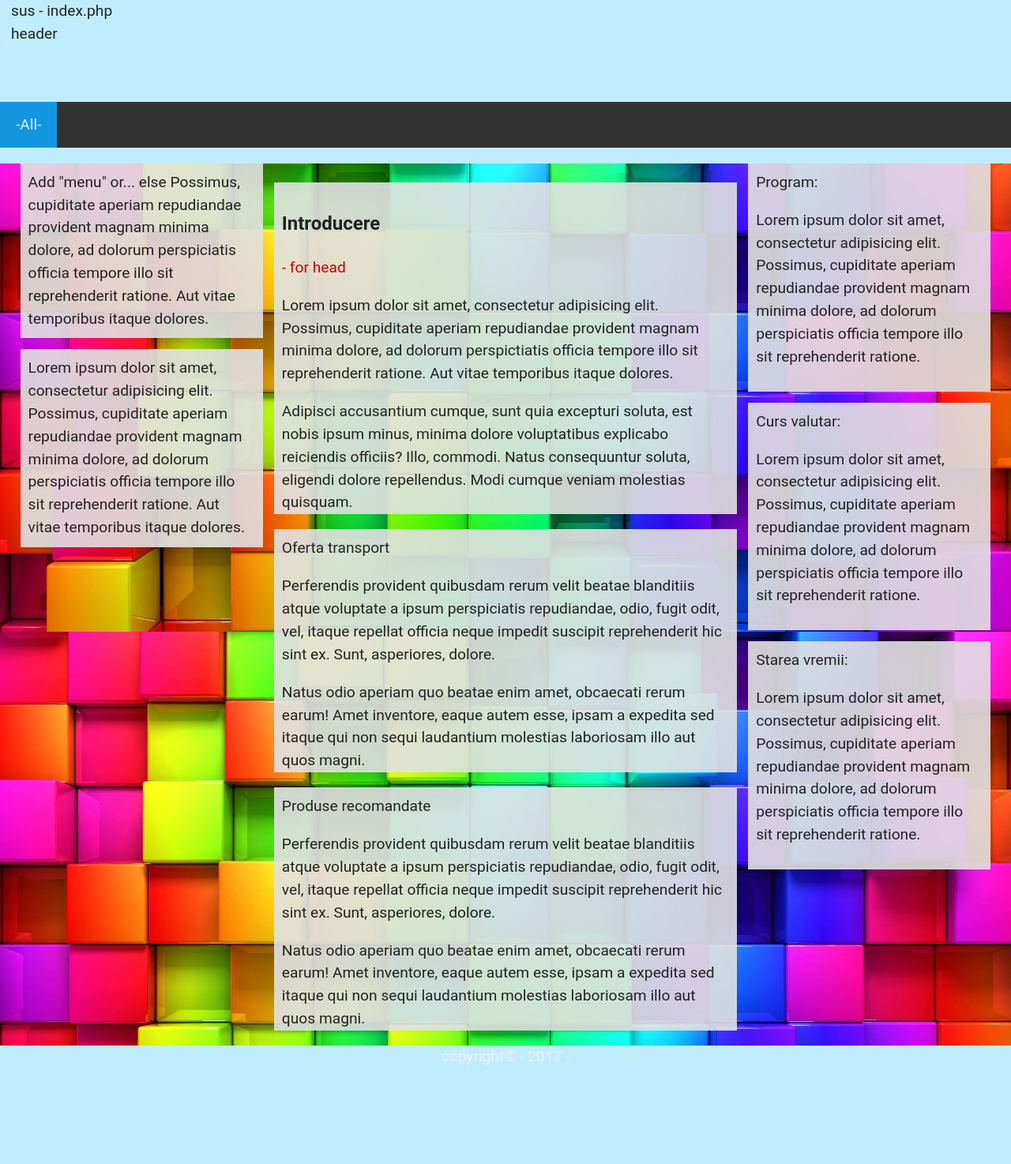
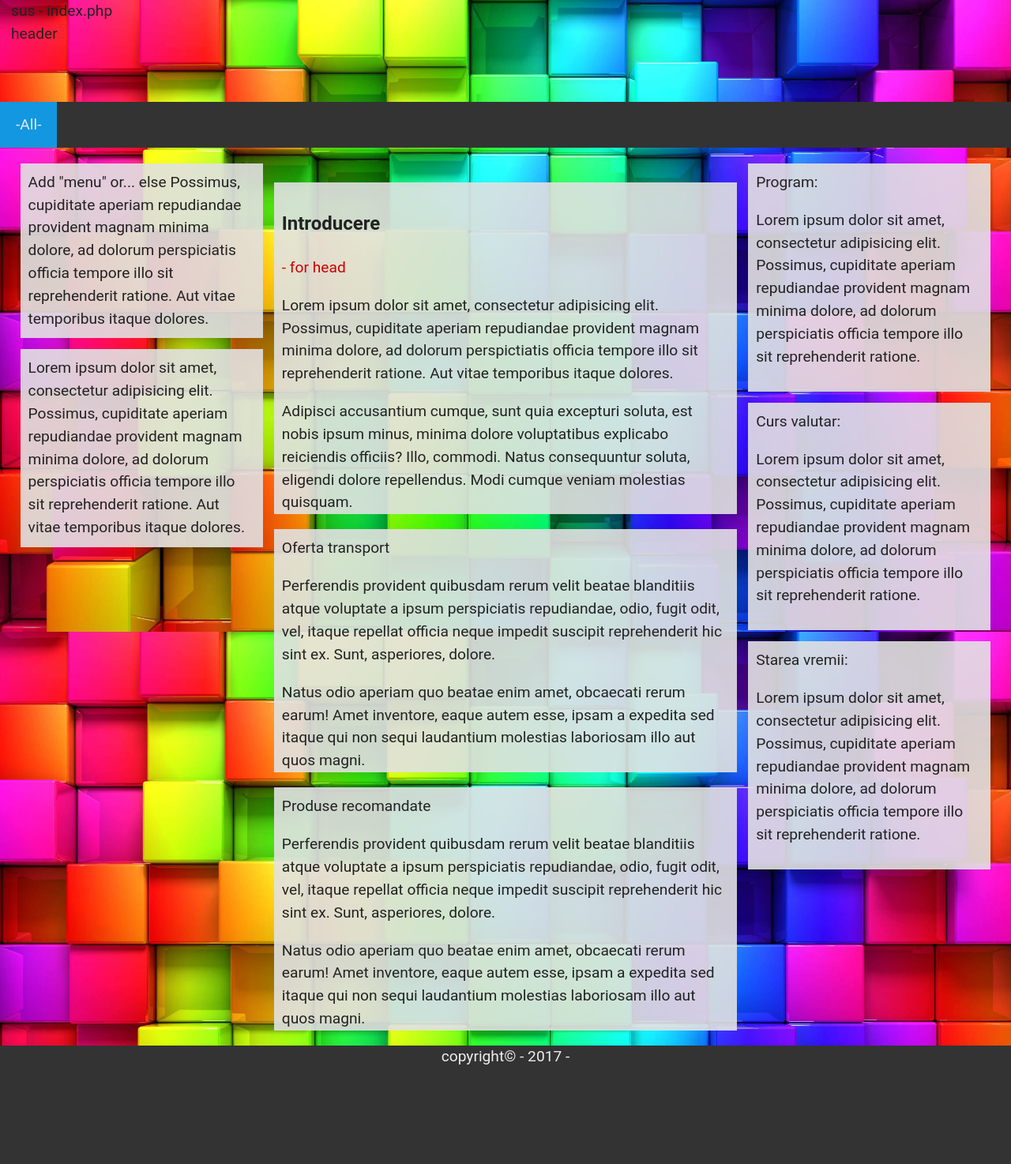
Before and after one commit to andrei336/responsive-presentation-website, a PHP site: page / in a window 1280 px wide. Shown: the whole page at 79% size. Run offline with PHP 8.4, Linux system fonts and the light colour scheme; data that the repository does not hold is empty.

Commit message:
anulare background

```diff
--- a/style/al.css
+++ b/style/al.css
@@ -65,13 +65,13 @@ ul{margin:0;padding:0;list-style-type:none}
 	margin:0 auto;
 	padding:0 14px;
 
-	background-color:rgb(192, 237, 253);
+	/* background-color:rgb(192, 237, 253); */
 }
 .al-row{
 	margin-left:-14px;
 	margin-right:-14px;
 
-	background-color:#faa;
+	/* background-color:#faa; */
 }
 .al-container:before,
 .al-container:after,
```
